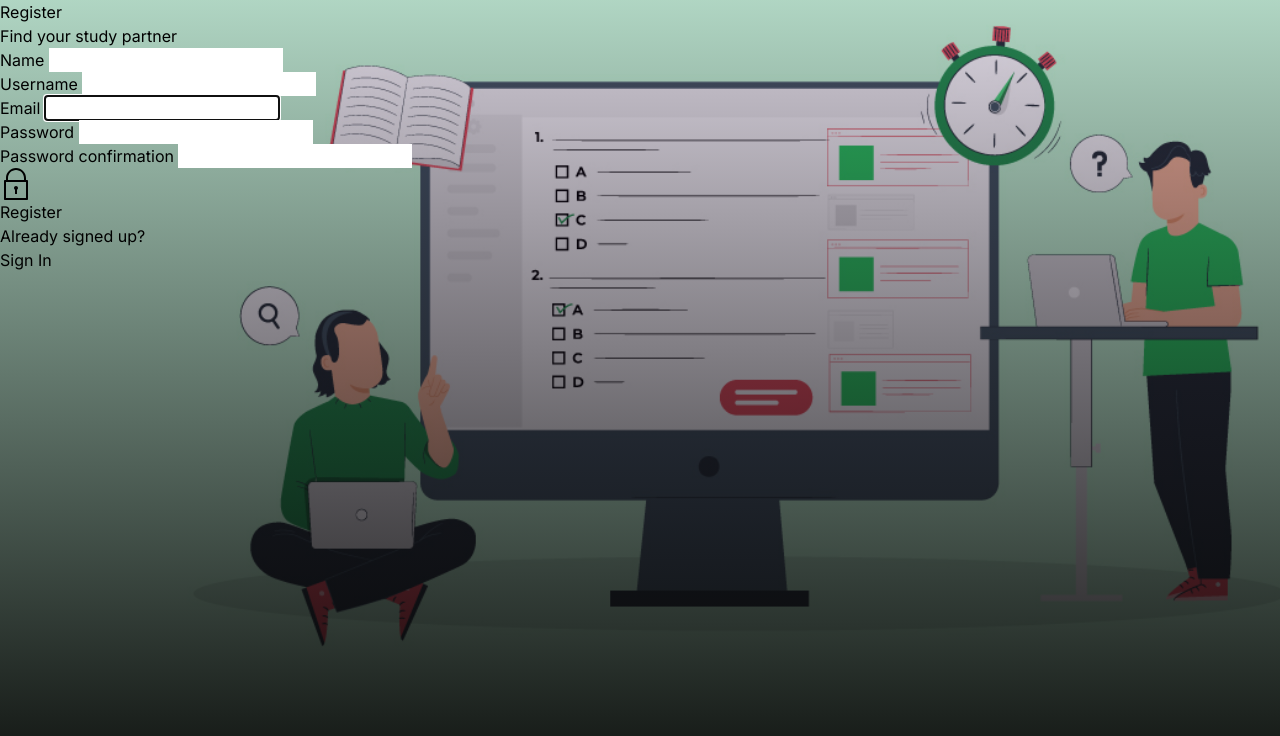
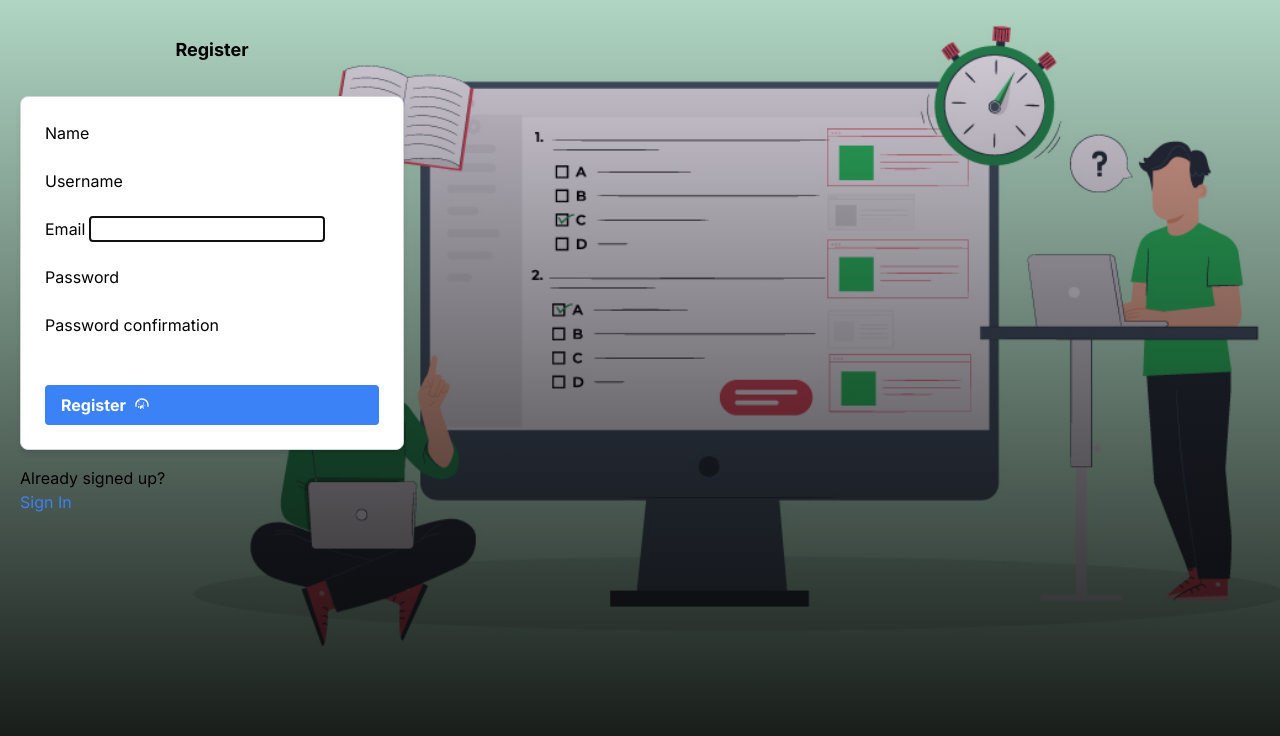
Before and after one commit to rupeshghimire7/Django-MCQ, a Django app: page /register/ in a window 1280 px wide. Shown: the part 64-800 px from the top of the page. Run offline with Django 4.2, Linux system fonts and the light colour scheme; some libraries are stand-ins or nearby versions.

Commit message:
lodin page frontend

```diff
--- a/base/templates/base/login_register.html
+++ b/base/templates/base/login_register.html
@@ -1,4 +1,6 @@
 {% extends 'base.html' %}
+
+{% comment %} {% extends 'base.html' %}
 
 {% block content %}
 
@@ -96,4 +98,80 @@
   {% endif %}
 </main>
 
+{% endblock content %} {% endcomment %}
+
+{% block content %}
+
+<main class="p-5">
+
+  {% if page == 'login' %}
+  <div class="container">
+    <div class="flex flex-col items-center">
+      <div class="my-4">
+        <h3 class="text-lg font-bold">Login</h3>
+      </div>
+      <div>
+
+
+        <form class="mt-4 border border-gray-300 rounded p-4 flex flex-col gap-2 w-96 bg-white p-6 rounded-lg shadow-md" action="" method="POST">
+          {% csrf_token %}
+          <div class="mb-4">
+            <label for="room_name">Email</label>
+            <input class="bg-gray-100 py-1 indent-2 rounded-md" id="username" name="email" type="email" placeholder="e.g. rupeshghimire@gmail.com" />
+          </div>
+          <div class="mb-4">
+            <label for="password">Password</label>
+            <input class="bg-gray-100 py-1 indent-2 rounded-md" id="password" name="password" type="password" placeholder="&bull;&bull;&bull;&bull;&bull;&bull;&bull;&bull;" />
+          </div>
+
+          <button class="bg-blue-500 hover:bg-blue-700 text-white font-bold py-2 px-4 rounded flex items-center">
+            <span class="mr-2">Login</span>
+
+          </button>
+        </form>
+
+        <div class="mt-4">
+          <p>Haven't signed up yet?</p>
+          <a href="{% url 'register' %}" class="text-blue-700 hover:text-blue-700">Sign Up</a>
+        </div>
+      </div>
+    </div>
+  </div>
+  {% else %}
+  <div class="container">
+    <div class="flex flex-col items-center">
+      <div class="my-4">
+        <h3 class="text-lg font-bold">Register</h3>
+      </div>
+      <div>
+
+        <form class="mt-4 border border-gray-300 rounded p-4 flex flex-col gap-2 w-96 bg-white p-6 rounded-lg shadow-md" action="" method="POST">
+          {% csrf_token %}
+
+          {% for field in form %}
+          <div class="mb-4">
+            <label for="room_name">{{field.label}}</label>
+            {{field}}
+          </div>
+          {% endfor %}
+
+          <button class="bg-blue-500 hover:bg-blue-700 text-white font-bold py-2 px-4 rounded flex items-center">
+            <span class="mr-2">Register</span>
+            <svg class="h-4 w-4" fill="currentColor" xmlns="http://www.w3.org/2000/svg" viewBox="0 0 24 24">
+              <path
+                d="M12 2C6.48 2 2 6.48 2 12v2c0 .55.45 1 1 1s1-.45 1-1v-2c0-4.41 3.59-8 8-8s8 3.59 8 8v2c0 .55.45 1 1 1s1-.45 1-1v-2C22 6.48 17.52 2 12 2zm4 11h-7v5h2v-2h3v-2h-3v-2h3v-2zm-8 1h-2v2H8v-2zm0-4H7v2h1v-2zm0-4H8v2H7V6zm1-4v2H8V2h1zm6 6h-1v2h1v-2zm0 4h-1v2h1v-2zm0 4h-1v2h1v-2zm0-8h-1v2h1v-2z" />
+            </svg>
+          </button>
+        </form>
+
+        <div class="mt-4">
+          <p>Already signed up?</p>
+          <a href="{% url 'login' %}" class="text-blue-500 hover:text-blue-700">Sign In</a>
+        </div>
+      </div>
+    </div>
+  </div>
+  {% endif %}
+</main>
+
 {% endblock content %}
```
Also changed, not shown: base/templates/base/home.html (+4 -4 lines), base/views.py (+4 -4 lines), db.sqlite3.
